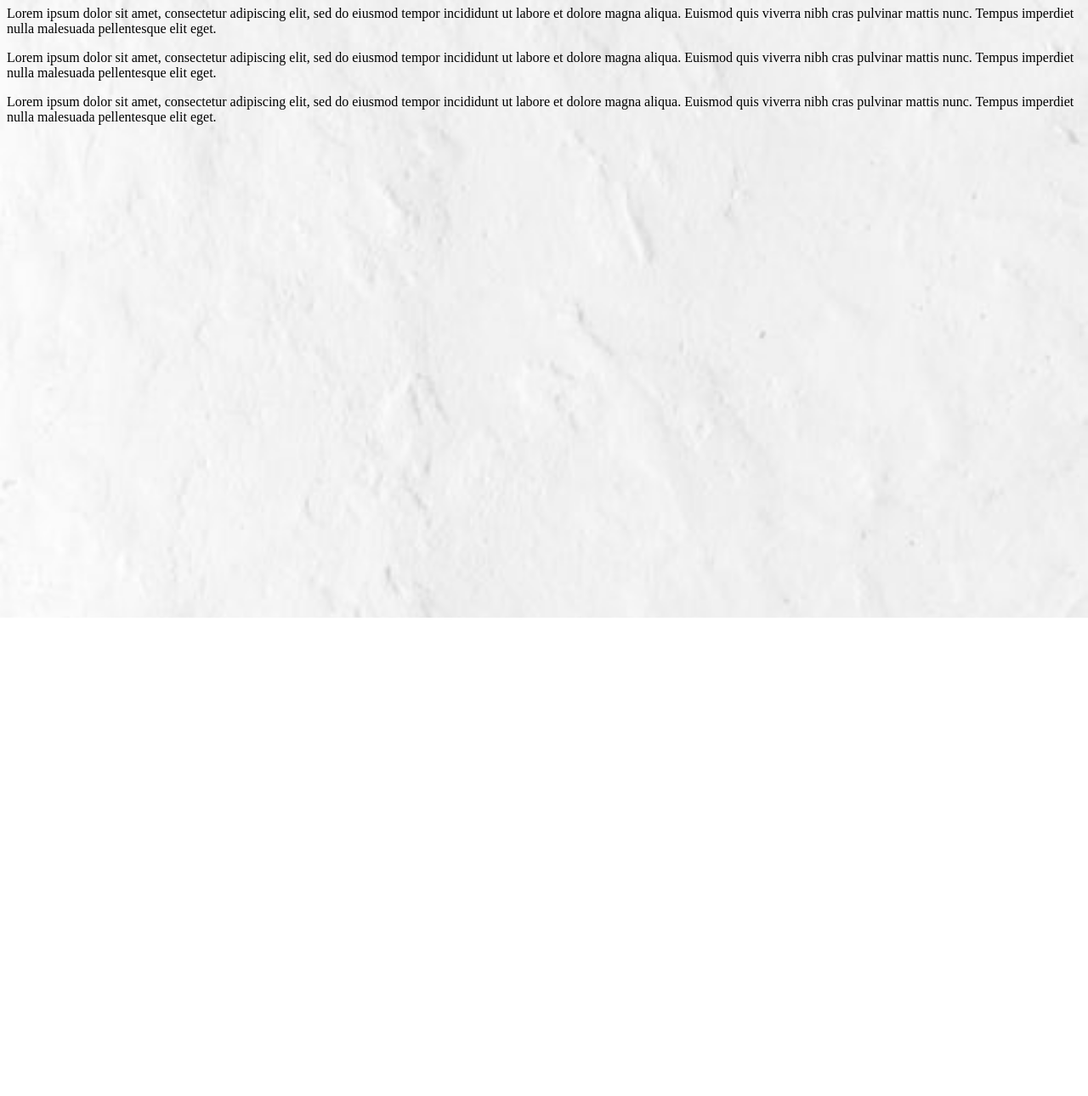
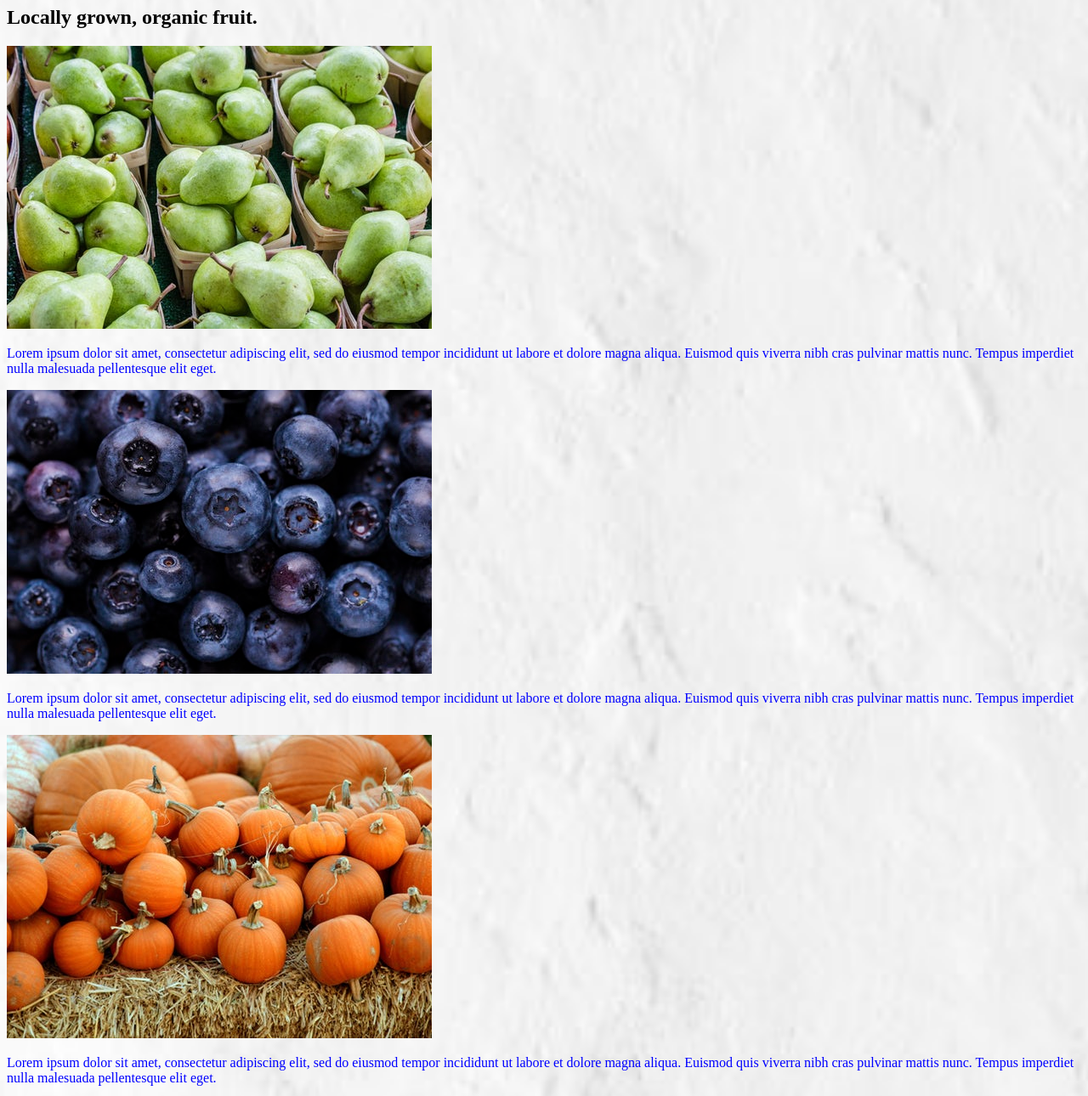
Before and after one commit to cjbreaux/fruit-stand, a plain HTML site: page index.html in a window 1280 px wide. Shown: the part 73-1363 px from the top of the page at 85% size. Before the commit the page ends 800 px from the top, so only its background shows below. Drawn offline with Linux system fonts and the light colour scheme.

Commit message:
add divisions for each fruit git log q

```diff
--- a/css/styles.css
+++ b/css/styles.css
@@ -2,3 +2,7 @@ body {
   background-image: url(../img/whitetexture.jpg);
   background-size: cover;
 }
+
+.fruit {
+  color: blue;
+}
--- a/index.html
+++ b/index.html
@@ -8,12 +8,32 @@
 
   <body>
     <h1>Fruit Stand</h1>
+    <h2>Locally grown, organic fruit.</h2>
+
     <div class="fruit">
-      <p>Lorem ipsum dolor sit amet, consectetur adipiscing elit, sed do eiusmod tempor incididunt ut labore et dolore magna aliqua. Euismod quis viverra nibh cras pulvinar mattis nunc. Tempus imperdiet nulla malesuada pellentesque elit eget.</p>
-
-      <p>Lorem ipsum dolor sit amet, consectetur adipiscing elit, sed do eiusmod tempor incididunt ut labore et dolore magna aliqua. Euismod quis viverra nibh cras pulvinar mattis nunc. Tempus imperdiet nulla malesuada pellentesque elit eget.</p>
-
+      <img src="img/pears.jpg" alt="Delicious pears.">
       <p>Lorem ipsum dolor sit amet, consectetur adipiscing elit, sed do eiusmod tempor incididunt ut labore et dolore magna aliqua. Euismod quis viverra nibh cras pulvinar mattis nunc. Tempus imperdiet nulla malesuada pellentesque elit eget.</p>
     </div>
+
+    <div class="fruit">
+      <img src="img/blueberries.jpg" alt="Tasty bluberries.">
+      <p>Lorem ipsum dolor sit amet, consectetur adipiscing elit, sed do eiusmod tempor incididunt ut labore et dolore magna aliqua. Euismod quis viverra nibh cras pulvinar mattis nunc. Tempus imperdiet nulla malesuada pellentesque elit eget.</p>
+    </div>
+
+    <div class="fruit">
+      <img src="img/pumpkins.jpg" alt="Lots of pumpkins.">
+      <p>Lorem ipsum dolor sit amet, consectetur adipiscing elit, sed do eiusmod tempor incididunt ut labore et dolore magna aliqua. Euismod quis viverra nibh cras pulvinar mattis nunc. Tempus imperdiet nulla malesuada pellentesque elit eget.</p>
+    </div>
+
+    <div class="fruit">
+      <img src="img/bananas.jpg" alt="Bunches of bananas.">
+      <p>Lorem ipsum dolor sit amet, consectetur adipiscing elit, sed do eiusmod tempor incididunt ut labore et dolore magna aliqua. Euismod quis viverra nibh cras pulvinar mattis nunc. Tempus imperdiet nulla malesuada pellentesque elit eget.</p>
+    </div>
+
+    <div class="fruit">
+      <img src="img/poms.jpg" alt="A bushel of pomegranates.">
+      <p>Lorem ipsum dolor sit amet, consectetur adipiscing elit, sed do eiusmod tempor incididunt ut labore et dolore magna aliqua. Euismod quis viverra nibh cras pulvinar mattis nunc. Tempus imperdiet nulla malesuada pellentesque elit eget.</p>
+    </div>
+
   </body>
 </html>
```
